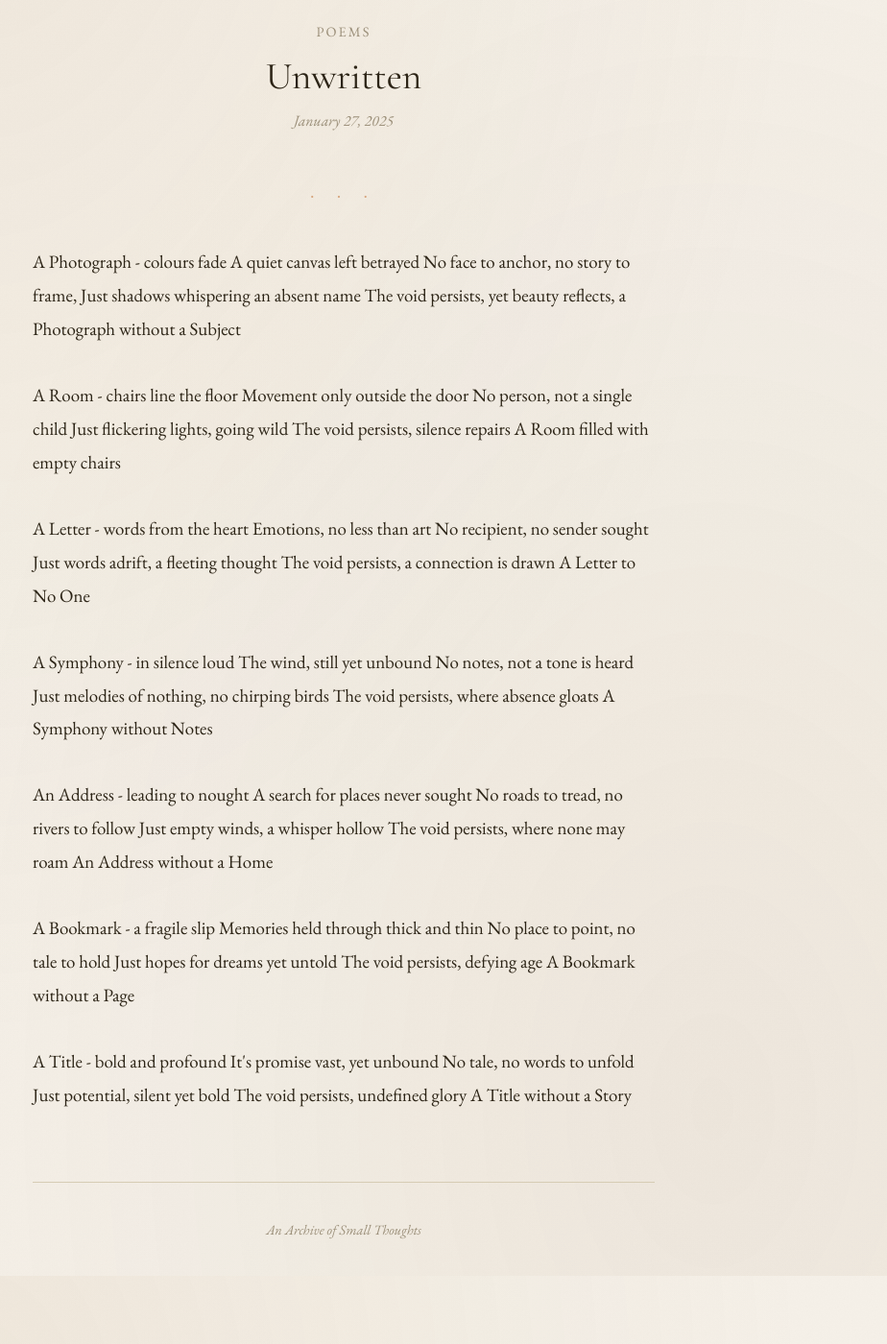
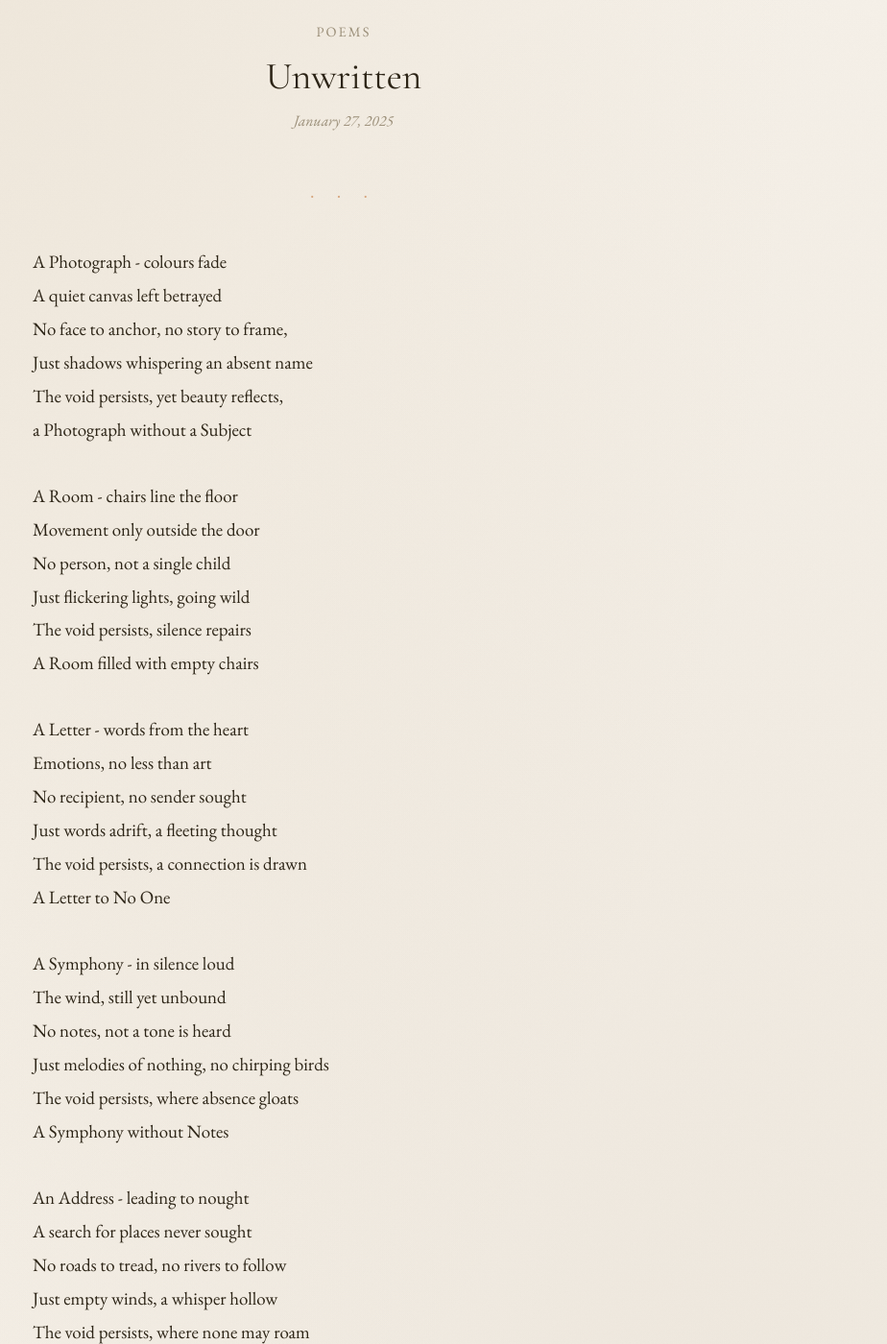
Before and after one commit to sgolwara/sgolwara.github.io, a Jekyll site: the page built from _poems/unwritten.md, in a window 1280 px wide and 1400 px high, scrolled down 412 px. Shown: the whole window at 96% size, without its empty margins (282-1206 px from the left). Built offline with Jekyll 4.4.1, drawn with Linux system fonts in a browser that asks for light colours; some web fonts are replaced; before the commit the page ends 1741 px from its top, so only the background shows below that; some of the changed text lies outside the part shown.

Commit message:
Update unwritten.md

```diff
--- a/_poems/unwritten.md
+++ b/_poems/unwritten.md
@@ -4,64 +4,64 @@ date: 2025-01-27
 ---
 
 <div class = "stanza">
-A Photograph - colours fade
-A quiet canvas left betrayed
-No face to anchor, no story to frame,
-Just shadows whispering an absent name
-The void persists, yet beauty reflects,
-a Photograph without a Subject
+A Photograph - colours fade<br>
+A quiet canvas left betrayed<br>
+No face to anchor, no story to frame,<br>
+Just shadows whispering an absent name<br>
+The void persists, yet beauty reflects,<br>
+a Photograph without a Subject<br>
 </div>
 
 <div class = "stanza">
-A Room - chairs line the floor
-Movement only outside the door
-No person, not a single child
-Just flickering lights, going wild
-The void persists, silence repairs
-A Room filled with empty chairs
+A Room - chairs line the floor<br>
+Movement only outside the door<br>
+No person, not a single child<br>
+Just flickering lights, going wild<br>
+The void persists, silence repairs<br>
+A Room filled with empty chairs<br>
 </div>
 
 <div class = "stanza">
-A Letter - words from the heart
-Emotions, no less than art
-No recipient, no sender sought
-Just words adrift, a fleeting thought
-The void persists, a connection is drawn
-A Letter to No One
+A Letter - words from the heart<br>
+Emotions, no less than art<br>
+No recipient, no sender sought<br>
+Just words adrift, a fleeting thought<br>
+The void persists, a connection is drawn<br>
+A Letter to No One<br>
 </div>
 
 <div class = "stanza">
-A Symphony - in silence loud
-The wind, still yet unbound
-No notes, not a tone is heard
-Just melodies of nothing, no chirping birds
-The void persists, where absence gloats
-A Symphony without Notes
+A Symphony - in silence loud<br>
+The wind, still yet unbound<br>
+No notes, not a tone is heard<br>
+Just melodies of nothing, no chirping birds<br>
+The void persists, where absence gloats<br>
+A Symphony without Notes<br>
 </div>
 
 <div class = "stanza">
-An Address - leading to nought
-A search for places never sought
-No roads to tread, no rivers to follow
-Just empty winds, a whisper hollow
-The void persists, where none may roam
-An Address without a Home
+An Address - leading to nought<br>
+A search for places never sought<br>
+No roads to tread, no rivers to follow<br>
+Just empty winds, a whisper hollow<br>
+The void persists, where none may roam<br>
+An Address without a Home<br>
 </div>
 
 <div class = "stanza">
-A Bookmark - a fragile slip
-Memories held through thick and thin
-No place to point, no tale to hold
-Just hopes for dreams yet untold
-The void persists, defying age
-A Bookmark without a Page
+A Bookmark - a fragile slip<br>
+Memories held through thick and thin<br>
+No place to point, no tale to hold<br>
+Just hopes for dreams yet untold<br>
+The void persists, defying age<br>
+A Bookmark without a Page<br>
 </div>
 
 <div class = "stanza">
-A Title - bold and profound
-It's promise vast, yet unbound
-No tale, no words to unfold
-Just potential, silent yet bold
-The void persists, undefined glory
-A Title without a Story
+A Title - bold and profound<br>
+It's promise vast, yet unbound<br>
+No tale, no words to unfold<br>
+Just potential, silent yet bold<br>
+The void persists, undefined glory<br>
+A Title without a Story<br>
 </div>
```
